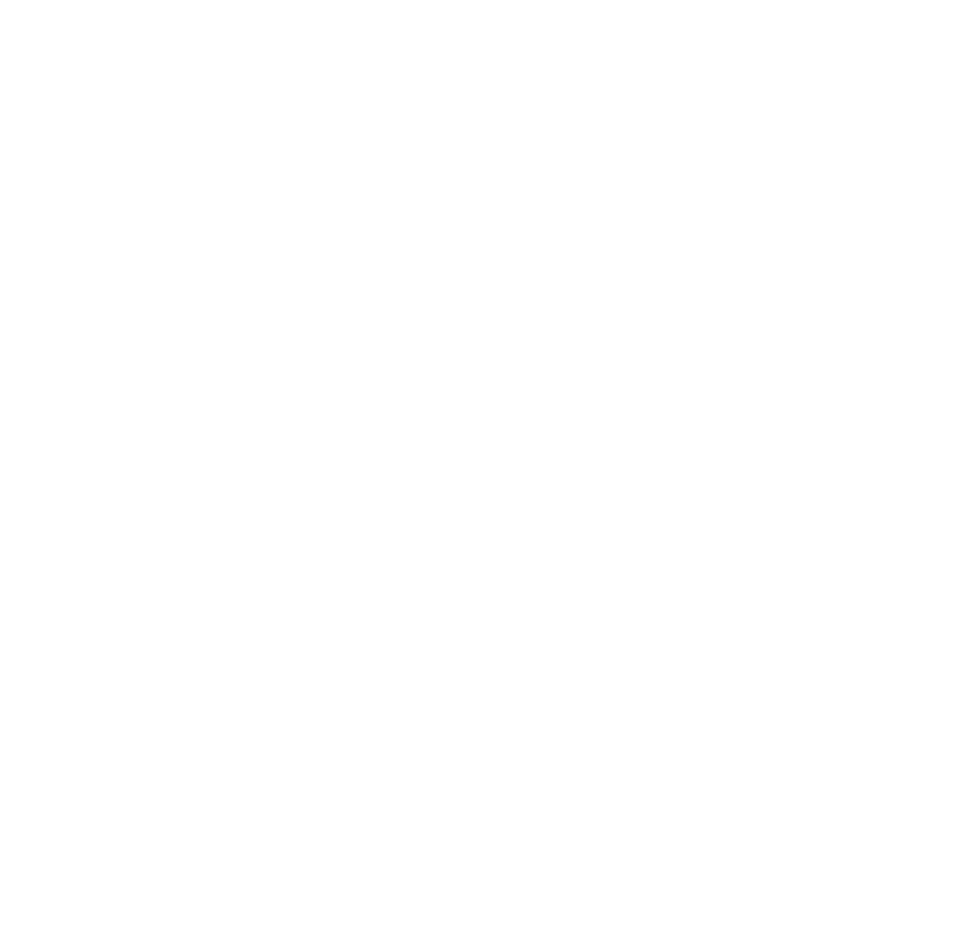
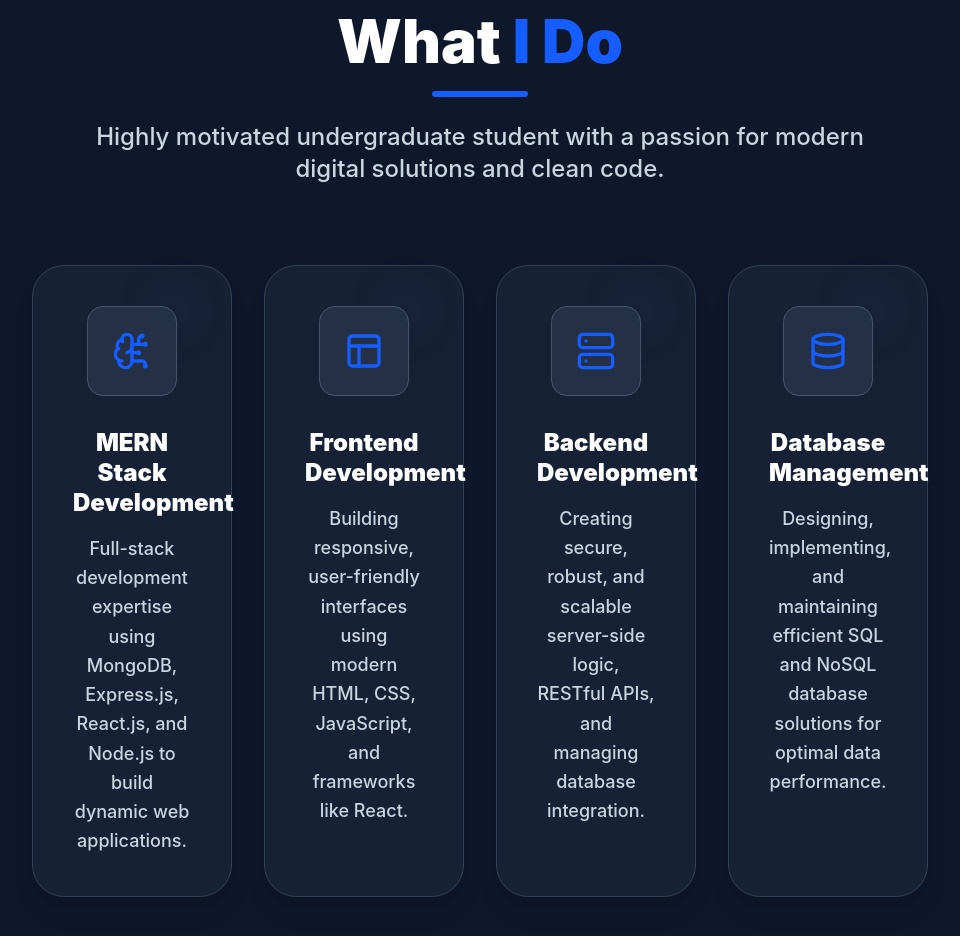
Before and after one commit to dwathsala/My_Portfolio, a React (Vite) app: page / in a window 1280 px wide. Shown: the part 2520-3456 px from the top of the page, without its empty margins (160-1120 px from the left). Before the commit the page ends 2428 px from the top, so only its background shows below. Built offline with nearby package versions, Linux system fonts and the light colour scheme.

Commit message:
Create Skills.jsx and add content of skills

```diff
--- a/src/App.jsx
+++ b/src/App.jsx
@@ -1,6 +1,7 @@
 import Header from './components/Header';
 import Hero from './components/Hero';
 import About from './components/about';
+import Skills from './components/Skills';
 
 function App() {
   return (
@@ -11,6 +12,7 @@
       <main className="relative">
         <Hero />
         <About />
+        <Skills />
       </main>
 
     </div>
--- /dev/null
+++ b/src/components/Skills.jsx
@@ -0,0 +1,78 @@
+import React from 'react';
+import { Layout, Server, Database, BrainCircuit } from 'lucide-react';
+
+const WhatIDo = () => {
+  // 1. Defining skill categories with descriptions and icons from lucide-react
+  const services = [
+    {
+      icon: <BrainCircuit size={40} className="text-blue-600" />,
+      title: "MERN Stack Development",
+      description: "Full-stack development expertise using MongoDB, Express.js, React.js, and Node.js to build dynamic web applications."
+    },
+    {
+      icon: <Layout size={40} className="text-blue-600" />,
+      title: "Frontend Development",
+      description: "Building responsive, user-friendly interfaces using modern HTML, CSS, JavaScript, and frameworks like React."
+    },
+    {
+      icon: <Server size={40} className="text-blue-600" />,
+      title: "Backend Development",
+      description: "Creating secure, robust, and scalable server-side logic, RESTful APIs, and managing database integration."
+    },
+    {
+      icon: <Database size={40} className="text-blue-600" />,
+      title: "Database Management",
+      description: "Designing, implementing, and maintaining efficient SQL and NoSQL database solutions for optimal data performance."
+    }
+  ];
+
+  return (
+    // 2. Section container using slate-900 background for a premium contrast look
+    <section id="services" className="py-24 px-6 md:px-16 lg:px-32 xl:px-48 bg-slate-900 text-white scroll-mt-20">
+      <div className="max-w-[1400px] mx-auto">
+
+        {/* 3. Section Title - Uses the bold style from your portfolio reference */}
+        <div className="text-center mb-16 md:mb-20">
+          <h2 className="text-4xl md:text-5xl lg:text-6xl font-black mb-3 text-white leading-tight">
+            What <span className="text-blue-600">I Do</span>
+          </h2>
+          <div className="w-24 h-1.5 bg-blue-600 mx-auto rounded-full"></div>
+          <p className="text-xl md:text-2xl text-slate-300 mt-6 max-w-3xl mx-auto font-medium">
+            Highly motivated undergraduate student with a passion for modern digital solutions and clean code.
+          </p>
+        </div>
+
+        {/* 4. The Grid Layout - Controls responsive behavior (1 col mobile, 2 tablet, 4 desktop) */}
+        <div className="grid grid-cols-1 sm:grid-cols-2 xl:grid-cols-4 gap-8">
+
+          {/* 5. Mapping over services to generate attractive cards */}
+          {services.map((service, index) => (
+            <div
+              key={index}
+              className="bg-slate-800/60 p-10 rounded-[2rem] border border-slate-700 shadow-xl hover:shadow-2xl hover:bg-slate-800 transition-all duration-300 transform hover:-translate-y-2 group"
+            >
+              {/* Icon Container with the distinctive corner element seen in references */}
+              <div className="relative mb-8 flex justify-center w-fit mx-auto">
+                <div className="p-6 bg-slate-700/50 rounded-2xl relative z-10 border border-slate-600 transition-colors group-hover:bg-blue-900/30 group-hover:border-blue-700">
+                  {service.icon}
+                </div>
+                {/* 6. Decorative corner element */}
+                <div className="absolute -top-3 -right-3 w-8 h-8 bg-blue-600/10 rounded-full blur-xl group-hover:bg-blue-600/30 transition-colors"></div>
+              </div>
+
+              {/* Title & Description with improved hierarchy */}
+              <h3 className="text-2xl font-black mb-4 text-white text-center leading-tight">
+                {service.title}
+              </h3>
+              <p className="text-slate-300 text-lg leading-relaxed text-center font-medium">
+                {service.description}
+              </p>
+            </div>
+          ))}
+        </div>
+      </div>
+    </section>
+  );
+};
+
+export default WhatIDo;
```
